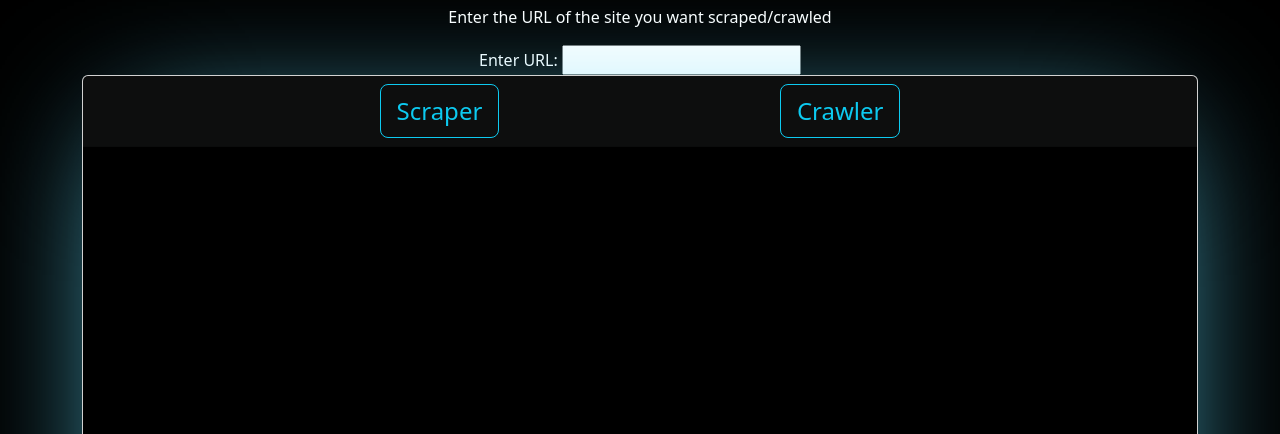
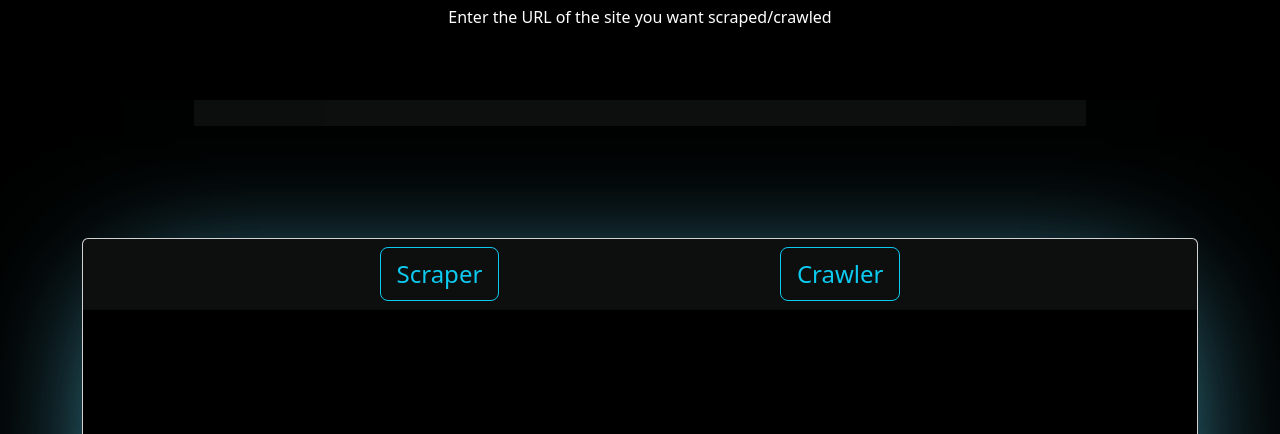
Before and after one commit to 2Nemanja/Scraper-Crawler-WebSite, a website: page index.html in a window 1280 px wide. Shown: the part 366-800 px from the top of the page. Drawn offline with nearby package versions, Linux system fonts and the light colour scheme; files that its build step writes are made by us from their sources; files whose address does not match are found by name.

Commit message:
better looking form

```diff
--- a/App.css
+++ b/App.css
@@ -58,3 +58,19 @@ body {
     max-height: 600px; /* Adjust this value as needed */
     overflow-y: auto;
 }
+
+#url{
+    width: 80%;
+    background-color: #0d0e0e;
+    margin-top: 5%;
+    margin-bottom: 10%;
+    border: #0d0e0e;
+    color: #ffffff;
+    transition: 0.4s;
+}
+#url:hover {
+    width: 82%;
+    transition: 0.4s;
+    box-shadow: 0px 21px 133px -40px #5dd7f5;
+    border: #0d0e0e;
+}
--- a/index.html
+++ b/index.html
@@ -56,7 +56,6 @@
             <p>Enter the URL of the site you want scraped/crawled</p>
 
             <form id="forma">
-              <label for="url">Enter URL:</label>
               <input type="text" id="url" name="url" required>
             </form>
 
@@ -76,5 +75,6 @@
     </div>
 
     <script src="main.js"></script>
+
 </body>
 </html>
```
Also changed, not shown: server.js (line endings or trailing spaces).
